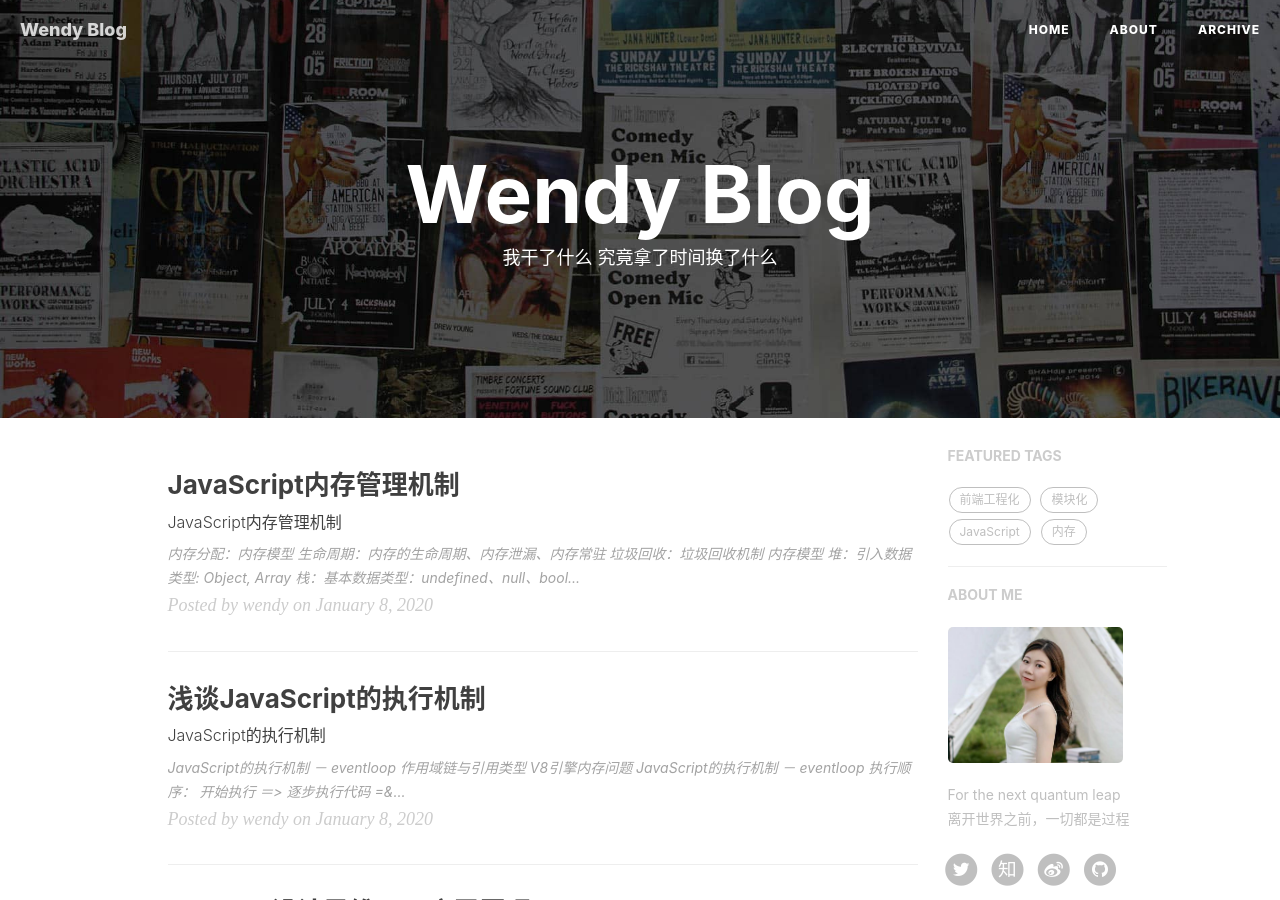
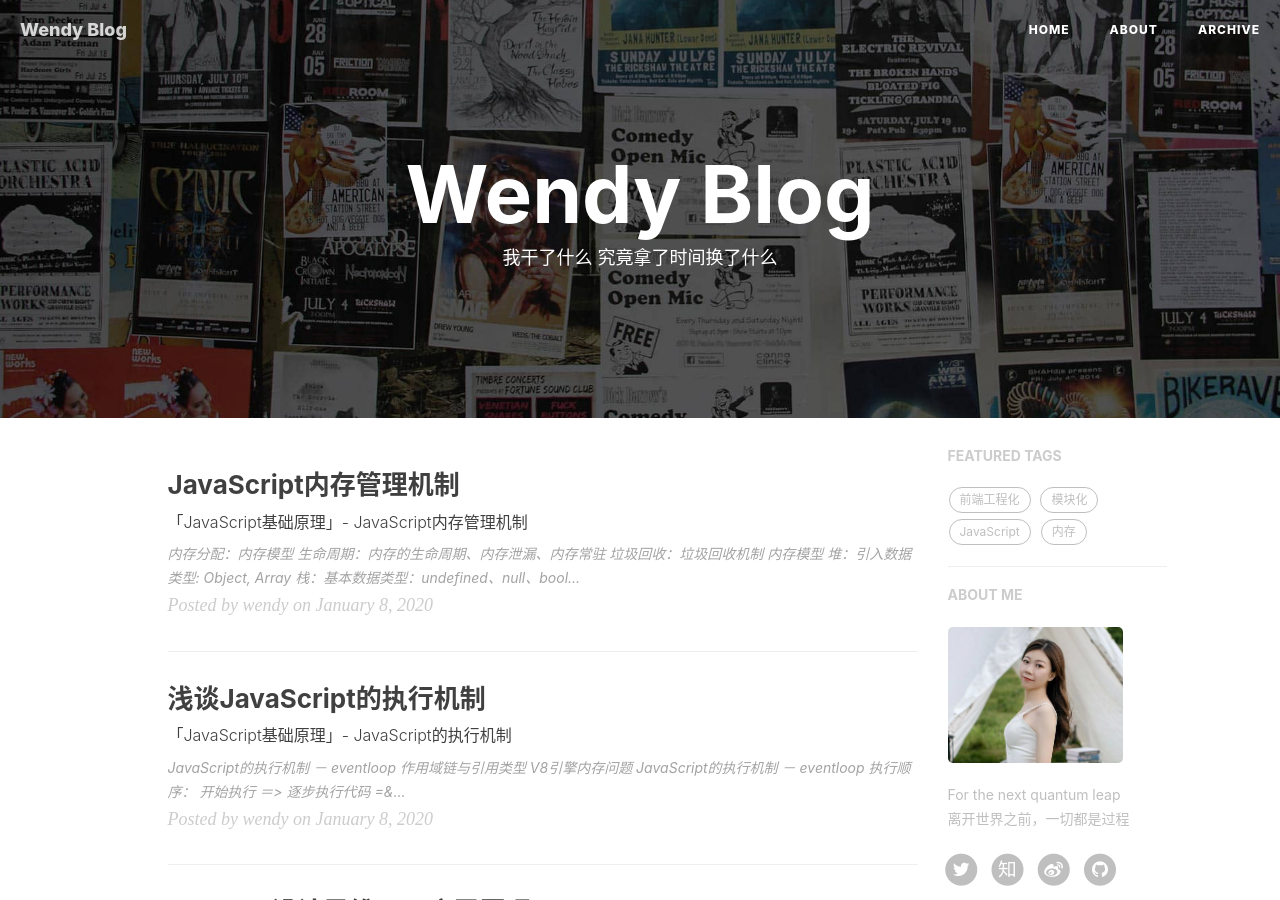
Before and after one commit to wuxiuhong/wendywu.github.io, a Jekyll site: the page built from index.html, in a window 1280 px wide and 900 px high. Built offline with Jekyll 4.4.1, drawn with Linux system fonts in a browser that asks for light colours; nearby versions of some CDN libraries; the list of posts is cut into pages by our own code; comment, search, counter and statistics services are not loaded.

Commit message:
调整文档

```diff
--- a/_includes/footer.html
+++ b/_includes/footer.html
@@ -9,7 +9,7 @@
                 <p class="copyright text-muted">
                     Copyright &copy; {{ site.title }} {{ site.time | date: '%Y' }}
                     <br>
-                    Powered by <a href="http://wuxiuhong.github.io">Wendy Blog</a>
+                    Powered by <a href="https://wuxiuhong.github.io">Wendy Blog</a>
                     <!-- | <iframe
                         style="margin-left: 2px; margin-bottom:-5px;"
                         frameborder="0" scrolling="0" width="100px" height="20px"
--- a/_posts/principle/2020-01-08-principle_01_js.md
+++ b/_posts/principle/2020-01-08-principle_01_js.md
@@ -1,6 +1,6 @@
 ---
 title: "浅谈JavaScript的执行机制"
-subtitle: "JavaScript的执行机制"
+subtitle: "「JavaScript基础原理」- JavaScript的执行机制"
 header-img: "img/post-bg-apple-event-2015.jpg"
 header-mask: 0.2
 layout: post
--- a/_posts/principle/2020-01-08-principle_02_memory.md
+++ b/_posts/principle/2020-01-08-principle_02_memory.md
@@ -1,6 +1,6 @@
 ---
 title: "JavaScript内存管理机制"
-subtitle: "JavaScript内存管理机制"
+subtitle: "「JavaScript基础原理」- JavaScript内存管理机制"
 header-img: "img/post-bg-apple-event-2015.jpg"
 header-mask: 0.2
 layout: post
```
